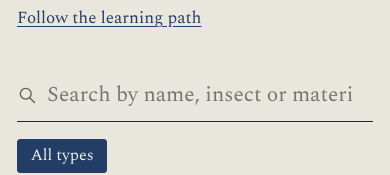
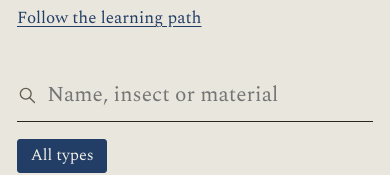
Before and after one commit to ebner/flybench, a React (Vite) app: page / in a window 390 px wide. Shown: the part 338-513 px from the top of the page. Built offline with nearby package versions, Linux system fonts and the light colour scheme; a web font is replaced by a local one.

Commit message:
Gallery search placeholder short enough to show whole on a phone

```diff
--- a/src/ui/Gallery.tsx
+++ b/src/ui/Gallery.tsx
@@ -86,7 +86,7 @@ export function Gallery({ query }: { query: string }) {
             type="search"
             value={filters.q ?? ""}
             onChange={(e) => setFilters({ ...filters, q: e.target.value || undefined })}
-            placeholder="Search by name, insect or material"
+            placeholder="Name, insect or material"
             autoComplete="off"
           />
         </label>
```
